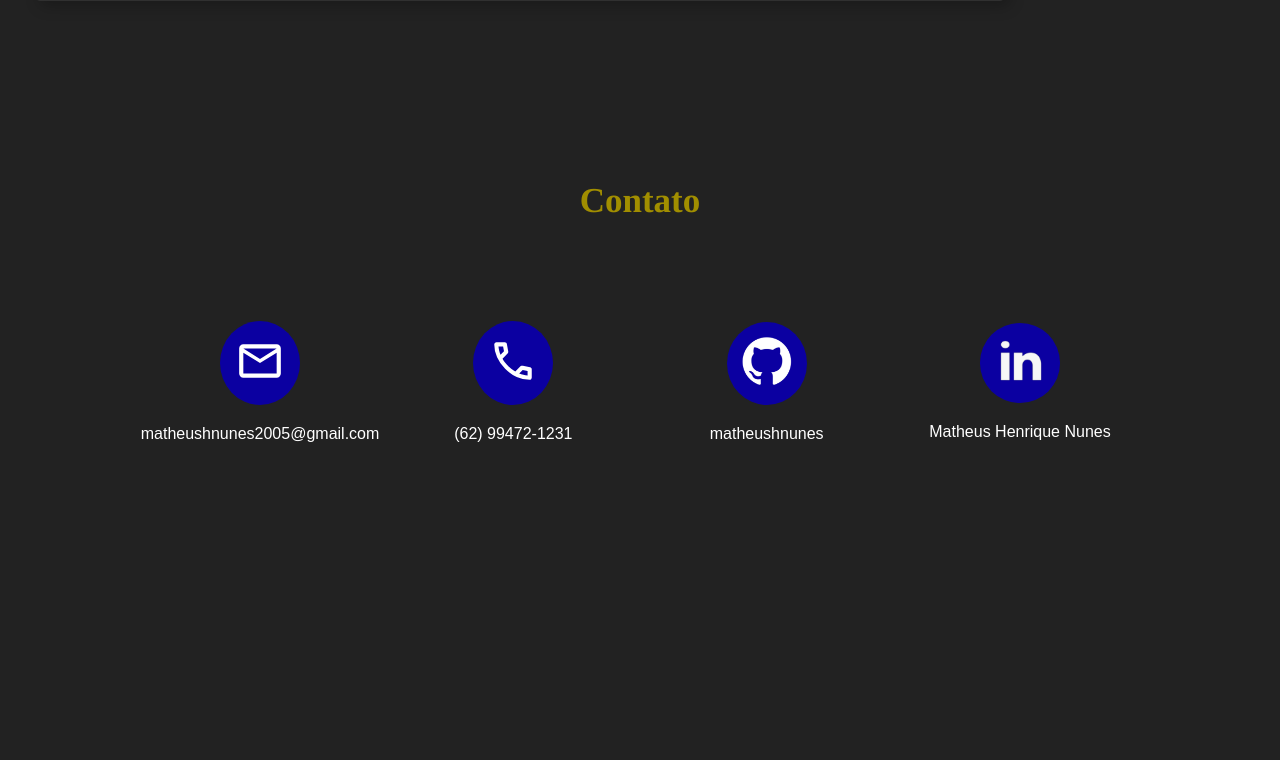
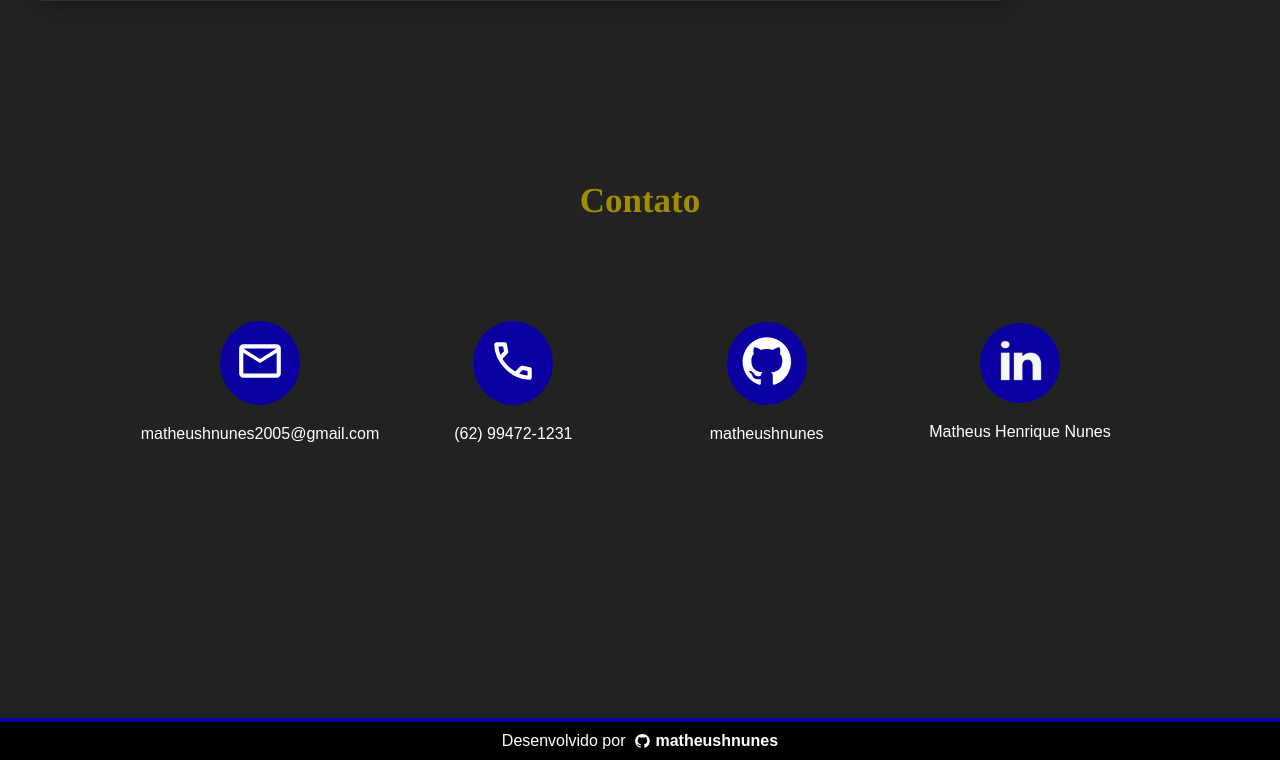
Before and after one commit to matheushnunes/portfolio, a React (Vite) app: page / in a window 1280 px wide. Shown: the part 4260-5020 px from the top of the page. Before the commit the page ends 4978 px from the top, so only its background shows below. Built offline with nearby package versions, Linux system fonts and the light colour scheme.

Commit message:
Criando footer

```diff
--- /dev/null
+++ b/src/components/footer.jsx
@@ -0,0 +1,15 @@
+import logoGitHub from '../assets/images/logo_gitHub.png'
+
+export default function Footer() {
+    return (
+        <footer>
+            <p>
+                Desenvolvido por
+                <a href="https://github.com/matheushnunes" target='_blank'>
+                    <img src={logoGitHub} alt="logo do gitHub"/>
+                    matheushnunes
+                </a>
+            </p>
+        </footer>
+    )
+}
--- a/src/components/layout.jsx
+++ b/src/components/layout.jsx
@@ -1,4 +1,5 @@
 import Header from './header.jsx';
+import Footer from './footer.jsx';
 import { Outlet } from 'react-router-dom';
 import { useRef } from 'react';
 import { ScrollContext } from '../hooks/SrollContext.jsx';
@@ -33,6 +34,7 @@ export default function Layout() {
                 goToSectionContact={() => scrollTo(sectionContact)}
             />
             <Outlet /> {/* Aqui as rotas filhas serão renderizadas */}
+            <Footer />
         </ScrollContext.Provider>
     );
 }
--- a/src/styles/index.scss
+++ b/src/styles/index.scss
@@ -895,6 +895,35 @@ h1 {
     }
 }
 
+footer {
+    display: flex;
+    justify-content: center;
+    align-items: center;
+    padding: 1rem;
+    background-color: var(--background-color);
+    border-top: 4px solid var(--blue);
+    img {
+        width: 1.5rem;
+        margin: 0 .5rem 0 1rem;
+    }
+
+    p {
+        display: flex;
+        flex-direction: row;
+        align-items: center;
+    }
+    a {
+        display: flex;
+        align-items: center;
+        flex-direction: row;
+        font-weight: bolder;
+    }
+
+    a:hover {
+        color: var(--yellow);
+    }
+}
+
 /* Botão customizado */
 .custom-btn {
     max-width: 20rem;
```
